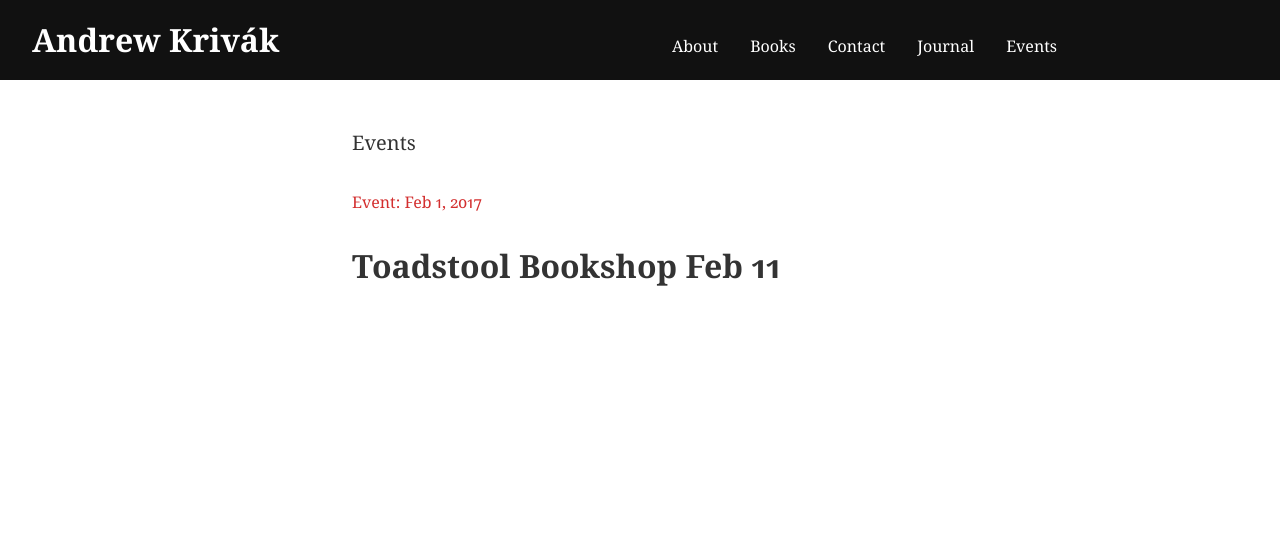
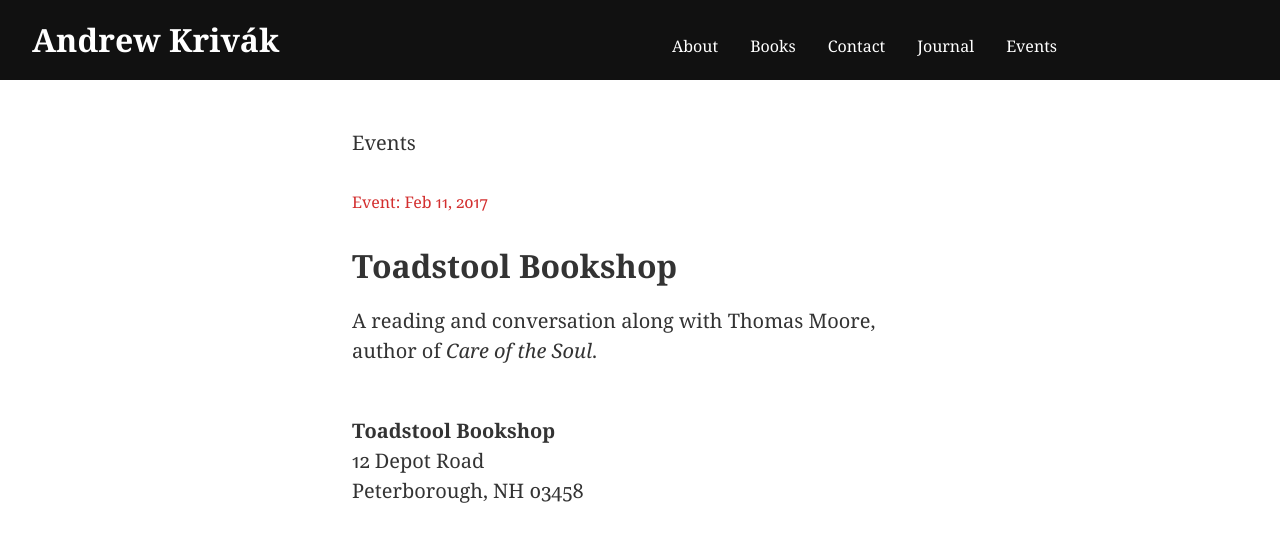
Before and after one commit to theNewDynamic/andrewkrivak.com--archive, a Jekyll site: the page built from _events/toadstool-bookshop-feb-11.md, in a window 1280 px wide and 900 px high. Shown: the top 542 px of the window. Built offline with Jekyll 4.4.1, drawn with Linux system fonts in a browser that asks for light colours.

Commit message:
Updated '_events/toadstool-bookshop-feb-11.md' via CloudCannon

```diff
--- a/_events/toadstool-bookshop-feb-11.md
+++ b/_events/toadstool-bookshop-feb-11.md
@@ -1,12 +1,15 @@
 ---
-title: Toadstool Bookshop Feb 11
-start_at: 2017-02-01 12:00:00
+title: Toadstool Bookshop
+start_at: 2017-02-11 11:00:00
 show_time: true
 venue:
-  name:
-  address:
-  city:
-  state:
-  zip:
-link:
+  name: Toadstool Bookshop
+  address: 12 Depot Road
+  city: Peterborough
+  state: NH
+  zip: 03458
+link: 'http://www.toadbooks.com/welcome'
 ---
+
+
+A reading and conversation along with Thomas Moore, author of *Care of the Soul*.
```
